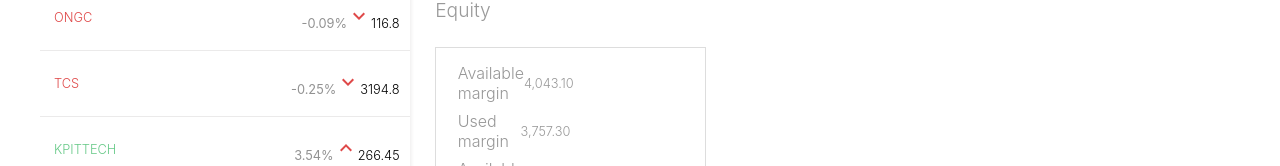
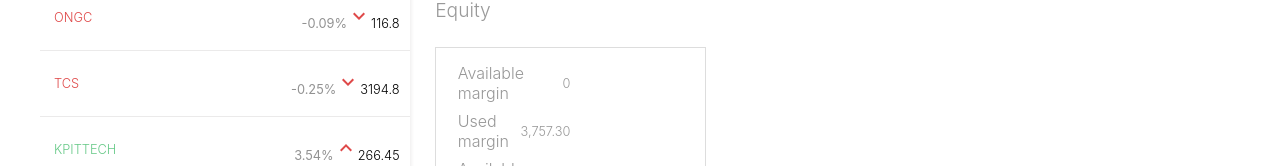
Before and after one commit to Parth-Bhovad/Zerodha-Clone, a React (Vite) app in the folder dashboard/: page /funds in a window 1280 px wide. Shown: the part 223-389 px from the top of the page. Built offline with nearby package versions, Linux system fonts and the light colour scheme; no server answers.

Commit message:
fetchFunds function added

```diff
--- a/dashboard/src/components/Funds.jsx
+++ b/dashboard/src/components/Funds.jsx
@@ -1,13 +1,27 @@
 import React from "react";
 import { Link } from "react-router-dom";
+import { useState, useEffect } from "react";
+import axios from "axios";
+
 
 const Funds = () => {
+
+  const [funds, setFunds] = useState(0);
+  useEffect(() => {
+    const fetchFunds = async () => {
+      let response = await axios.get("http://localhost:3000/api/user/fund", {withCredentials: true});
+      setFunds(response.data.margin);
+    }
+
+    fetchFunds();
+  }, []);
+
   return (
     <>
       <div className="funds">
         <p>Instant, zero-cost fund transfers with UPI </p>
-        <Link className="btn btn-green">Add funds</Link>
-        <Link className="btn btn-blue">Withdraw</Link>
+        <Link className="btn btn-green" to={"/add-funds"}>Add funds</Link>
+        <Link className="btn btn-blue" to={"/withdraw-funds"}>Withdraw</Link>
       </div>
 
       <div className="row">
@@ -19,7 +33,7 @@
           <div className="table">
             <div className="data">
               <p>Available margin</p>
-              <p className="imp colored">4,043.10</p>
+              <p className="imp colored">{funds}</p>
             </div>
             <div className="data">
               <p>Used margin</p>
```
